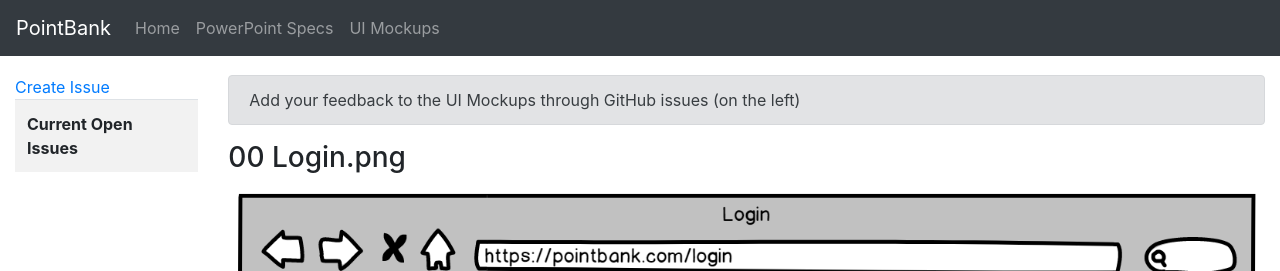
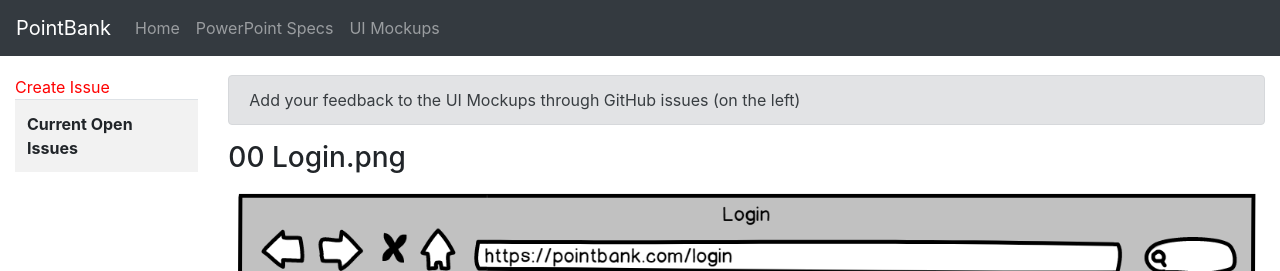
Before and after one commit to SSWConsulting/PointBank, a Jekyll site: the page built from docs/ui_mockups.md, in a window 1280 px wide. Shown: the top 271 px of the page. Built offline with Jekyll 4.4.1, drawn with Linux system fonts in a browser that asks for light colours; our own code applies the rules of GitHub Pages for plain Markdown files.

Commit message:
updated styling of hyperlinks

```diff
--- a/docs/_layouts/default.html
+++ b/docs/_layouts/default.html
@@ -5,6 +5,11 @@
     <meta http-equiv="X-UA-Compatible" content="IE=edge">
     <meta name="viewport" content="width=device-width, initial-scale=1, shrink-to-fit=no">
     <link rel="stylesheet" href="https://stackpath.bootstrapcdn.com/bootstrap/4.3.1/css/bootstrap.min.css" integrity="sha384-ggOyR0iXCbMQv3Xipma34MD+dH/1fQ784/j6cY/iJTQUOhcWr7x9JvoRxT2MZw1T" crossorigin="anonymous">
+    <style>
+      a {
+        color: red;
+      }
+    </style>
   </head>
   <body class="d-flex flex-column h-100">
     {% include nav.html %}
```
